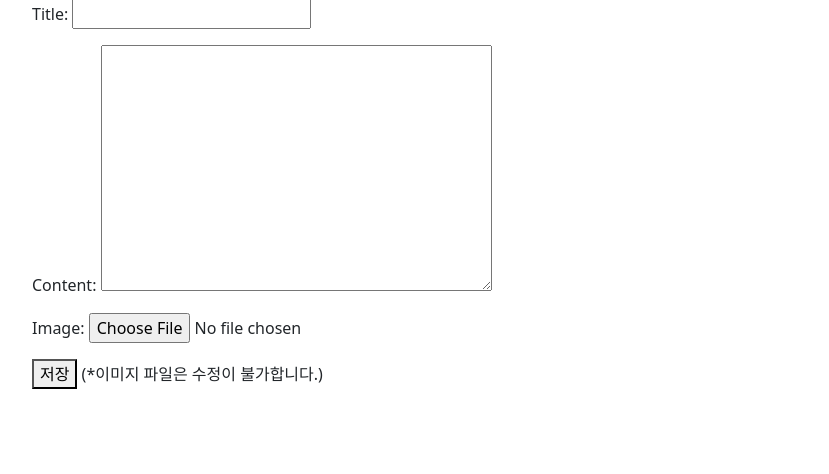
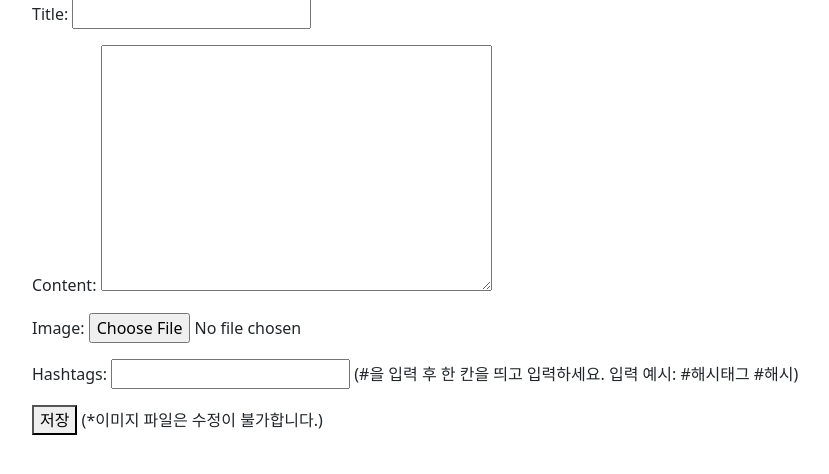
Before and after one commit to gozzun/Sparta-HW2, a Django app: page /products/create/ in a window 1280 px wide. Shown: the part 103-577 px from the top of the page, without its empty margins (50-879 px from the left). Run offline with Django 4.2, Linux system fonts and the light colour scheme; a user stored in the database is signed in; some libraries are stand-ins or nearby versions.

Commit message:
2024/04/16 해시태그 구현 완

```diff
--- a/products/forms.py
+++ b/products/forms.py
@@ -1,14 +1,48 @@
 from django import forms
 
-from products.models import Product
+from products.models import Product, Hashtag
 # from products.models import Comment
 #model form은 모델을 참고하여 모델 필드를 보고 form을 생성한다.
 #product:제목, 내용, 생성시간, 바뀐시간 -> form: 제목, 내용
 class ProductForm(forms.ModelForm):
+    hashtags = forms.CharField(max_length=20, help_text='(#을 입력 후 한 칸을 띄고 입력하세요. 입력 예시: #해시태그 #해시)')
+
     class Meta:
         model = Product
         fields = "__all__"
-        exclude = ("author","like_users","views",)
+        exclude = ("author","like_users","views","hashtags",)
+
+    def clean_hashtags(self):
+        # 해시태그 유효성 검사
+        hashtags = self.cleaned_data.get('hashtags').split(' ')
+        seen = set()
+        for name in hashtags:
+            name = name.strip()
+            if ' ' in name or any(char in '!@$%^&*()[]{};:,.<>?/~`"' for char in name):
+                raise forms.ValidationError("해시태그는 띄어쓰기와 특수문자가 허용되지 않습니다.")
+            if name[0] != '#':
+                raise forms.ValidationError("해시태그는 #으로 시작해야 합니다.")
+            if name in seen:
+                raise forms.ValidationError("해시태그는 중복될 수 없습니다.")
+            seen.add(name)
+        return hashtags
+
+#그냥 위 productform에다가 합쳐버릴수는 없나...?
+# class HashtagForm(forms.ModelForm):
+#     class Meta:
+#         Model = Hashtag
+#         fields = "__all__"
+
+#     def clean_hashtag(self):
+#         name = self.cleaned_data.get('name') #cleaned_data: 적절한 데이터로 판명될 시 name에 저장
+
+#         if Hashtag.objects.filter(name=name).exists():
+#             raise forms.ValidationError("각 게시물은 중복된 해시태그를 설정할 수 없습니다.")
+
+#         if ' ' in name or any(char in '!@#$%^&*()[]{};:,.<>?/~`"' for char in name):
+#             raise forms.ValidationError("해시태그는 띄어쓰기와 특수문자가 허용되지 않습니다.")
+
+#         return name
 
 # class CommentForm(forms.ModelForm):
 #     class Meta:
--- a/products/models.py
+++ b/products/models.py
@@ -1,6 +1,8 @@
 from django.db import models
 from django.conf import settings
 
+class Hashtag(models.Model):
+    name = models.CharField(max_length=20, unique=True) #중복은 허용되지 않음.
 
 class Product(models.Model):
     title = models.CharField(max_length=50)
@@ -11,6 +13,7 @@ class Product(models.Model):
     author = models.ForeignKey(settings.AUTH_USER_MODEL, on_delete=models.CASCADE, related_name="products")
     like_users = models.ManyToManyField(settings.AUTH_USER_MODEL, related_name="like_products")
     views = models.IntegerField(default=0)
+    hashtags = models.ManyToManyField(Hashtag, blank=True)
 
     def __str__(self):
         return self.title
--- a/products/views.py
+++ b/products/views.py
@@ -1,5 +1,5 @@
 from django.shortcuts import render, redirect
-from .models import Product
+from .models import Product, Hashtag
 from .forms import ProductForm
 from django.shortcuts import get_object_or_404
 from django.contrib.auth.decorators import login_required
@@ -21,11 +21,13 @@ def products(request):
 
 def product_detail(request, pk):
     product = get_object_or_404(Product, pk=pk) #500번대 에러 -> 404로 대체
+    hashtag = product.hashtags.all()
     # comment_form = CommentForm()
     # comments = product.comments.all() # view를 건드리지 않고, html에서도 가능
     product.increment_views()
     context = {
         "product": product,
+        "hashtag": hashtag,
         # "comment_form": comment_form,
         # "comments": comments,
     }
@@ -40,6 +42,10 @@ def create(request):
             product = form.save(commit=False)
             product.author = request.user
             product.save()
+            hashtags = form.cleaned_data.get('hashtags') #cleaned_data: form 입력값을 dict(key-value) 형태로 반환, get('hashtags'):key가 hashtags인 value 값들을 리스트로 출력.
+            for name in hashtags:
+                hashtag, _ = Hashtag.objects.get_or_create(name=name) #get_or_create(): (객체,생성 여부)
+                product.hashtags.add(hashtag)
             return redirect("products:product_detail", product.id)
     else:
         form = ProductForm()
@@ -75,7 +81,6 @@ def delete(request, pk):
     product = get_object_or_404(Product, pk=pk)
     if request.user.is_authenticated:
         if product.author == request.user:
-            product = get_object_or_404(Product, pk=pk)
             product.delete()
     return redirect("products:products")
 
```
Also changed, not shown: products/templates/products/product_detail.html (+6 -1 lines), products/templates/products/products.html (+7 -0 lines), db.sqlite3, media/images/KakaoTalk_20240228_213511797_04.jpg (added), products/migrations/0004_product_hashtag.py (added), products/migrations/0005_remove_product_hashtag.py (added), products/migrations/0006_hashtag_product_hashtags.py (added), products/migrations/0007_alter_hashtag_name_alter_product_hashtags.py (added).
